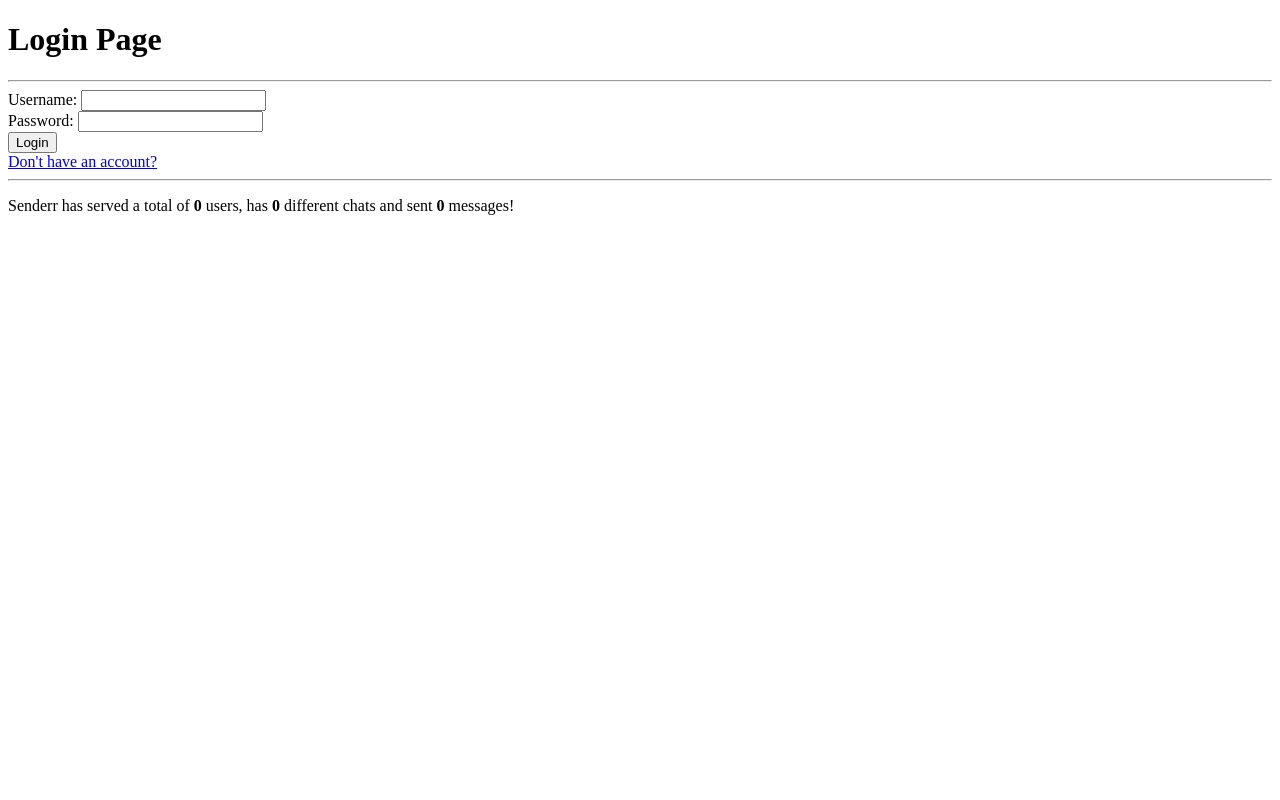
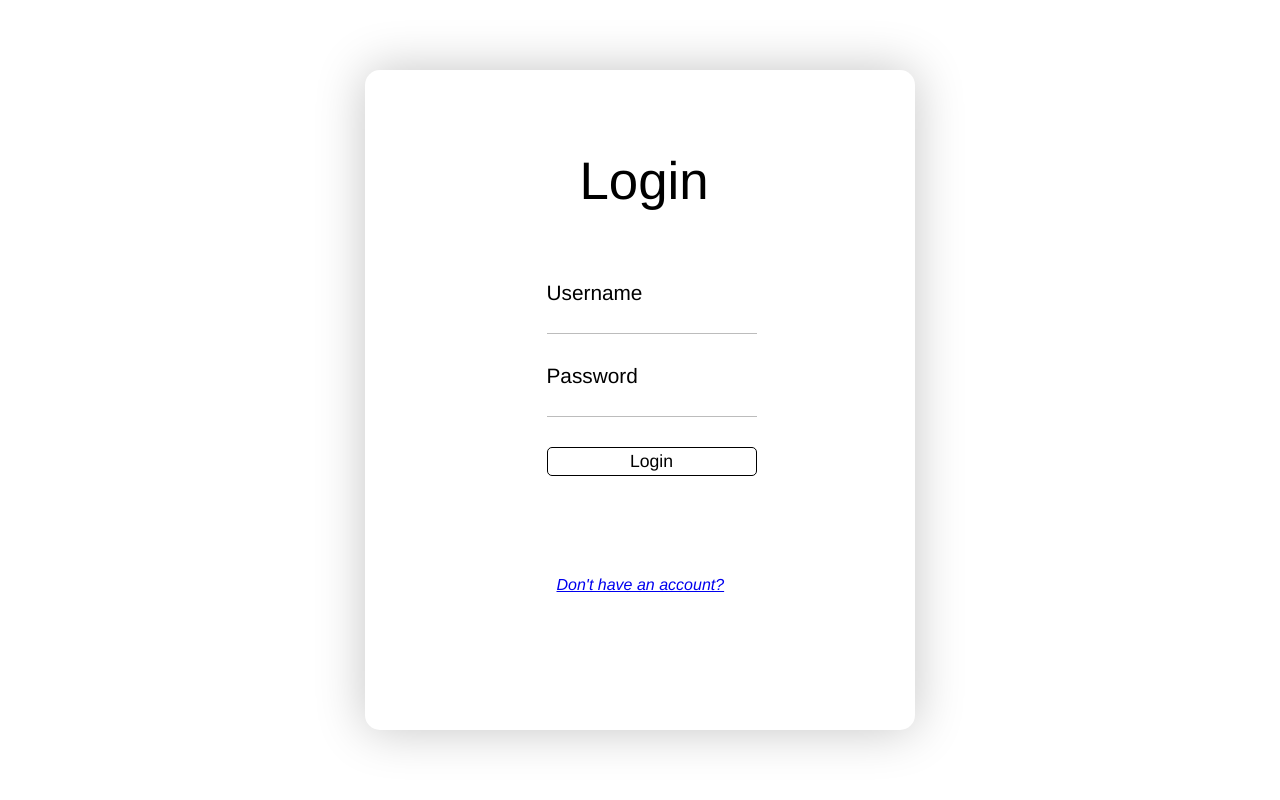
Before and after one commit to alex-pdl/e2e-web-messenger, a Flask app: page /login in a window 1280 px wide. Run offline with Flask 3, Linux system fonts and the light colour scheme; data that the repository does not hold is empty; parts of the project's set-up code (start-up, migrations or seed data) failed here and were passed over.

Commit message:
Refactored login page structure and added CSS styling

```diff
--- /dev/null
+++ b/static/css/login.css
@@ -0,0 +1,101 @@
+* {
+    margin: 0;
+    padding: 0;
+    box-sizing: border-box;
+    font-family: Helvetica, sans-serif;
+}
+
+body{
+    display: flex;
+    justify-content: center;
+    align-items: center;
+    min-height: 100vh;
+}
+
+#container{
+    height: 660px;
+    width: 550px;
+
+    border-radius: 15px;
+    box-shadow: 0px 0px 50px rgba(0, 0, 0, 0.231);
+}
+
+#title{
+    font-size: 3.3em;
+    font-weight: 200;
+
+    display: inline-block;
+    position: relative;
+    top: 80px;
+    left: 39%;
+}
+#title:hover{
+    font-style: italic;
+}
+
+#inputContainer{
+    position: relative;
+    top: 150px;
+    left: 33%;
+}
+
+.inputBox{
+    width: 220px;
+}
+
+.inputBox label{
+    font-weight: 300;
+    font-size: 1.3em;
+}
+
+.inputBox input{
+    border: 1px solid rgb(188, 188, 188);
+    width: 210px;
+    padding: 5px;
+
+    border-top: none;
+    border-left: none;
+    border-right: none;
+
+    font-weight: 200;
+    font-size: 1em;
+}
+
+.inputBox input:focus{
+    border-color: black;
+    outline: none;
+}
+
+#usernameBox{
+    padding-bottom: 30px;
+}
+
+#submitBtn{
+    margin-top: 30px;
+    margin-bottom: 100px;
+    width: 210px;
+    padding: 3px;
+
+    font-weight: 100;
+    font-size: 1.1em;
+
+    background-color: white;
+
+    border: 1px solid black;
+    border-radius: 5px;
+}
+
+#submitBtn:hover{
+    background-color: rgb(237, 237, 237);
+}
+
+#submitBtn:active{
+    background-color: rgb(193, 193, 193);
+}
+
+#inputContainer a{
+    font-weight: 100;
+    font-style: italic;
+    font-size: 1em;
+    padding: 10px;
+}
--- a/templates/login.html
+++ b/templates/login.html
@@ -4,32 +4,31 @@
     <meta charset="UTF-8">
     <meta http-equiv="X-UA-Compatible" content="IE=edge">
     <meta name="viewport" content="width=device-width, initial-scale=1.0">
+    <link rel="stylesheet" href="{{ url_for('static', filename='css/login.css')}}">
     <title>Senderr</title>
 </head>
 <body>
-    <div>
-        <h1>
-            Login Page
-        </h1>
-    <hr>
+    <div id="container">
+        <h1 id="title">Login</h1>
         <form method="post" action='{{url_for('login')}}'>
-            <div>
-                <label for="username">Username: </label>
+            <div id='inputContainer'>
+                <div class="inputBox" id="usernameBox">
+                    <label for="username">Username </label><br>
                     <input type="text" id="username" name="username" minlength="4" maxlength="64" required>
                 </div>
-            <div>
-                <label for="password">Password: </label>
+
+                <div class="inputBox" id="passwordBox">
+                    <label for="password">Password </label><br>
                     <input type="password" id="password" name="password" minlength="8" maxlength="256" required>
                 </div>
-            <input type="submit" value="Login">
+                <input id="submitBtn" type="submit" value="Login">
+                <br>
+                <a href="/registration">Don't have an account?</a>
+        </div>
         </form>
-    <a href="/registration">Don't have an account?</a>
+    </div>
 {% if error%}
 <p><strong>{{error}}</strong></p>
 {% endif%}
-    <hr>
-    <p>
-        Senderr has served a total of <strong>{{total_users}}</strong> users, has <strong>{{total_chats}}</strong> different chats and sent <strong>{{total_messages}}</strong> messages!
-    </p>
 </body>
 </html>
```
Lines whose indentation alone changed are shown as unchanged.
